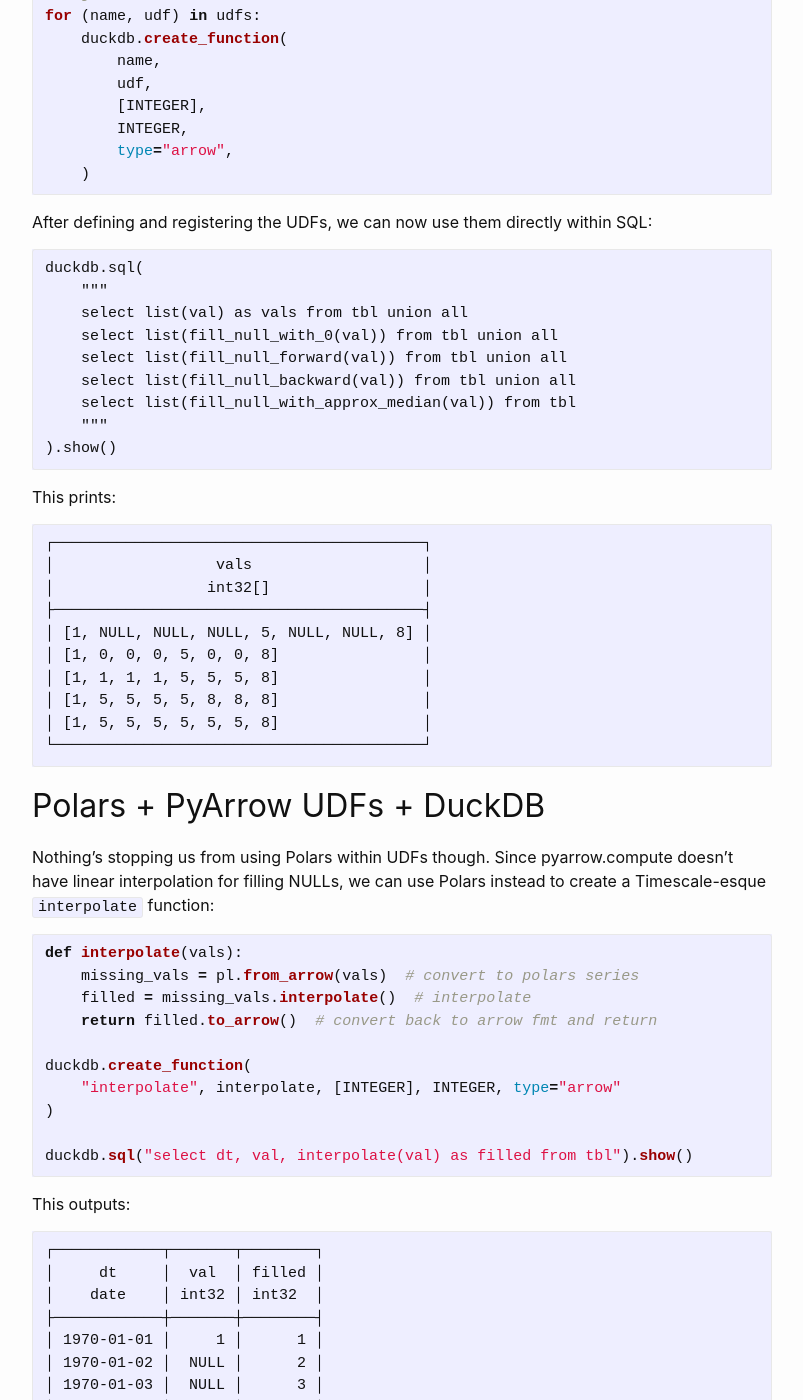
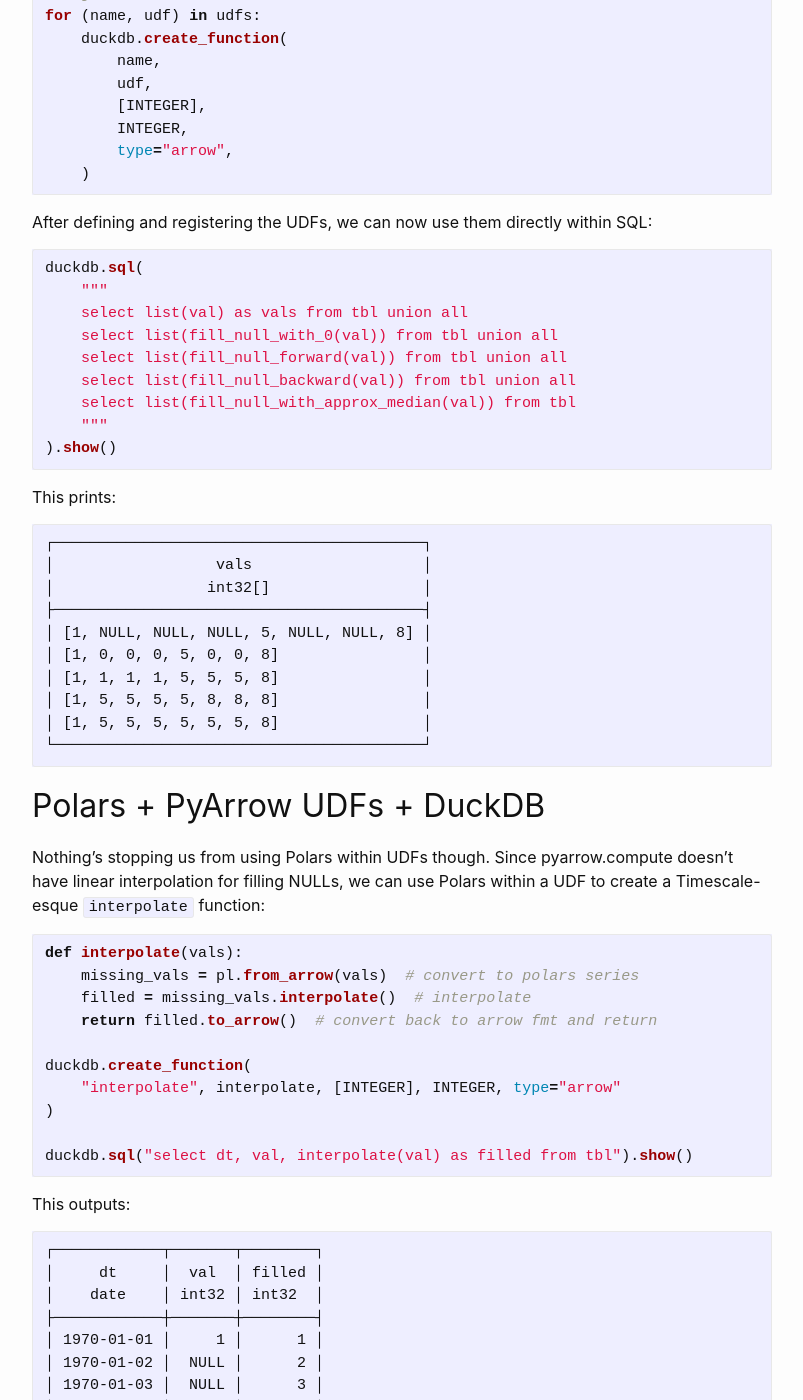
Before and after one commit to bnmoch3/blog, a Jekyll site: the page built from _posts/2023-07-27-timeseries-filling-nulls.md, in a window 1280 px wide and 1400 px high, scrolled down 3283 px. Shown: the whole window, without its empty margins (238-1041 px from the left). Built offline with Jekyll 4.4.1, drawn with Linux system fonts in a browser that asks for light colours.

Commit message:
Make some changes

````diff
--- a/_posts/2023-07-27-timeseries-filling-nulls.md
+++ b/_posts/2023-07-27-timeseries-filling-nulls.md
@@ -170,7 +170,7 @@
 After defining and registering the UDFs, we can now use them directly within
 SQL:
 
-```
+```python
 duckdb.sql(
     """
     select list(val) as vals from tbl union all
@@ -201,7 +201,7 @@
 
 Nothing's stopping us from using Polars within UDFs though. Since
 pyarrow.compute doesn't have linear interpolation for filling NULLs, we can use
-Polars instead to create a Timescale-esque `interpolate` function:
+Polars within a UDF to create a Timescale-esque `interpolate` function:
 
 ```python
 def interpolate(vals):
````
